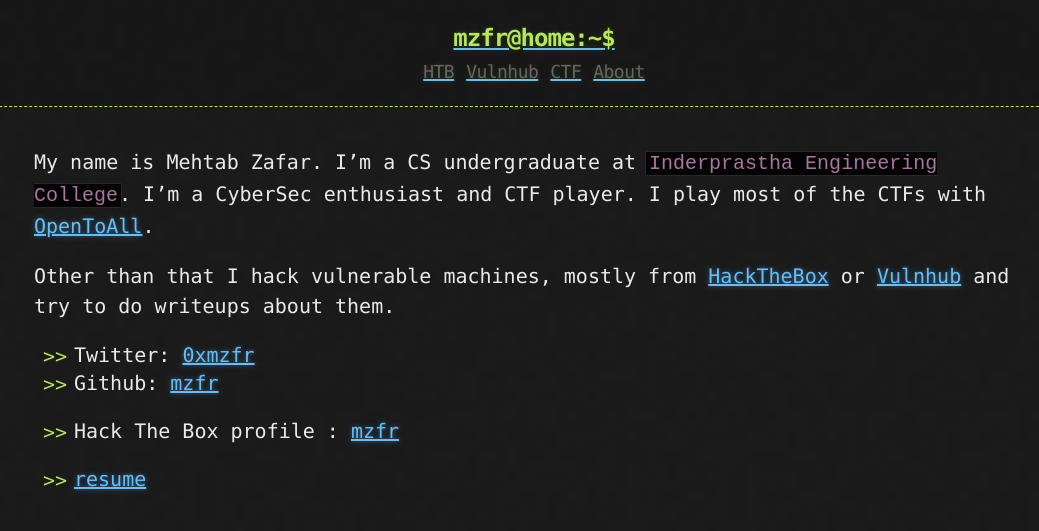
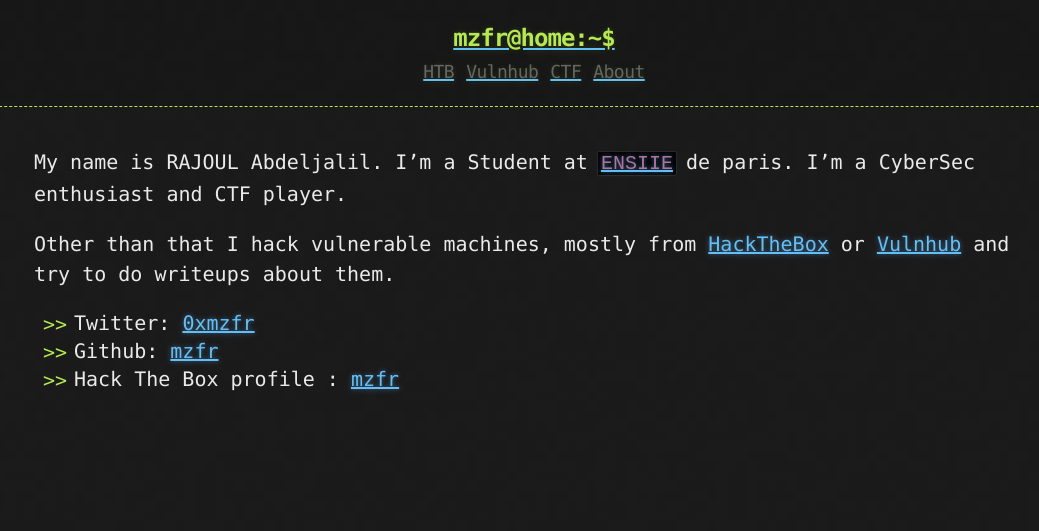
Before and after one commit to rajoul/rajoul.github.io, a Jekyll site: the page built from about.md, in a window 1280 px wide. Shown: the top 531 px of the page, without its empty margins (106-1145 px from the left). Built offline with Jekyll 4.4.1, drawn with Linux system fonts in a browser that asks for light colours.

Commit message:
Update about.md

```diff
--- a/about.md
+++ b/about.md
@@ -4,14 +4,11 @@ title: About
 permalink: /about/
 ---
 
-My name is Mehtab Zafar. I'm a CS undergraduate at `Inderprastha Engineering College`. I’m a CyberSec enthusiast and CTF player. I play most of the CTFs with [OpenToAll](https://ctftime.org/team/9135).
+My name is RAJOUL Abdeljalil. I'm a Student at [`ENSIIE`](https://www.ensiie.fr/) de paris. I’m a CyberSec enthusiast and CTF player.
 
 Other than that I hack vulnerable machines, mostly from [HackTheBox](http://hackthebox.eu/) or [Vulnhub](http://vulnhub.com/) and try to do writeups about them.
 
 
-* Twitter: [0xmzfr](https://twitter.com/0xmzfr)
-* Github: [mzfr](https://github.com/mzfr)
-* Hack The Box profile : [mzfr](https://www.hackthebox.eu/home/users/profile/79568)
-
-
-* [resume](https://github.com/mzfr/resume/blob/master/resume.pdf)
+* Twitter: [0xmzfr](https://twitter.com/@rajoul6)
+* Github: [mzfr](https://github.com/rajoul)
+* Hack The Box profile : [mzfr](https://www.hackthebox.eu/home/users/profile/94847)
```
